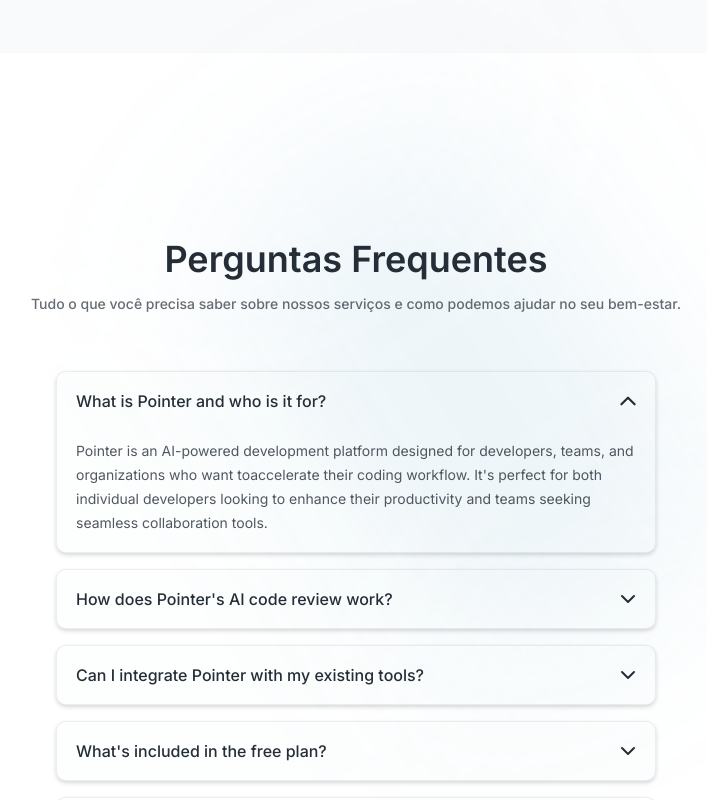
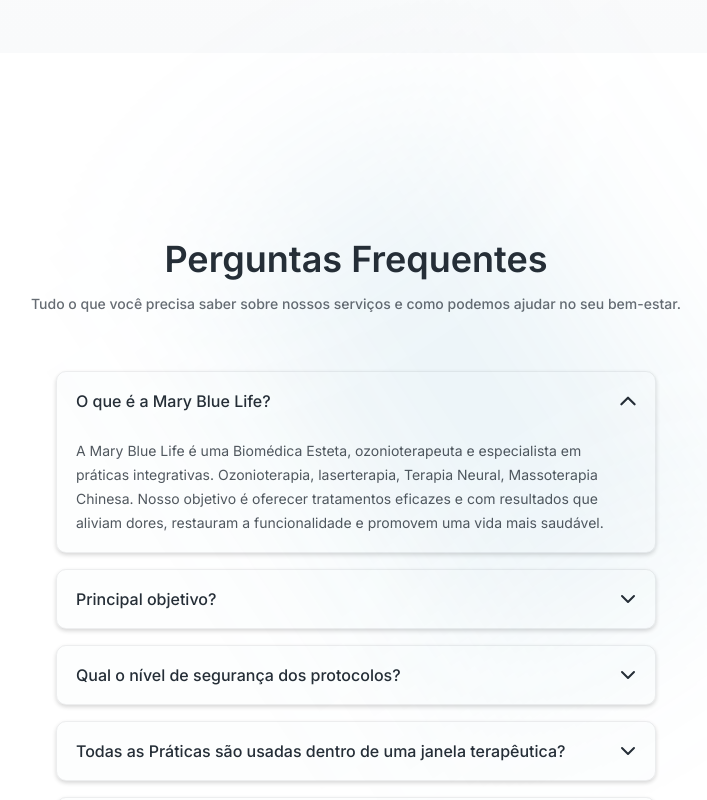
Before and after one commit to cldaniel101/mary-blue-lp, a React (Vite) app: page / in a window 1280 px wide. Both pictures are taken after a click on the element 640 px from the left and 7411 px from the top of the page. Shown: the part 7011-7811 px from the top of the page, without its empty margins (284-991 px from the left). Built offline with nearby package versions, Linux system fonts and the light colour scheme.

Commit message:
feat: atualização da seção FAQ com novas perguntas e respostas

```diff
--- a/src/components/faq-section.tsx
+++ b/src/components/faq-section.tsx
@@ -5,34 +5,74 @@
 
 const faqData = [
   {
-    question: "What is Pointer and who is it for?",
+    question: "O que é a Mary Blue Life?",
     answer:
-      "Pointer is an AI-powered development platform designed for developers, teams, and organizations who want toaccelerate their coding workflow. It's perfect for both individual developers looking to enhance their productivity and teams seeking seamless collaboration tools.",
+      "A Mary Blue Life é uma Biomédica Esteta, ozonioterapeuta e especialista em práticas integrativas. Ozonioterapia, laserterapia, Terapia Neural, Massoterapia Chinesa. Nosso objetivo é oferecer tratamentos eficazes e com resultados que aliviam dores, restauram a funcionalidade e promovem uma vida mais saudável.",
   },
   {
-    question: "How does Pointer's AI code review work?",
+    question: "Principal objetivo?",
     answer:
-      "Our AI analyzes your code in real-time, providing intelligent suggestions for improvements, catching potential bugs, and ensuring best practices. It learns from your coding patterns and adapts to your team's standards, making code reviews faster and more consistent.",
+      "Atender com as Práticas Integrativas disponíveis no SUS – (PNPIC), é um tratamento holístico, um olhar de forma integral, unindo saúde física, mental, emocional. Proporcionando saúde e bem-estar. Podendo considerar de tais patologias: Dores crônicas e tensões, Dores musculares e articulares (coluna, joelho, ombro, quadril, hérnia de disco), Fibromialgia, Processos inflamatórios, Lesões e recuperação funcional, Dores de cabeça e enxaqueca, Disfunção mitocondrial.",
   },
   {
-    question: "Can I integrate Pointer with my existing tools?",
+    question: "Qual o nível de segurança dos protocolos?",
     answer:
-      "Yes! Pointer offers one-click integrations with popular development tools including GitHub, GitLab, VS Code, Slack, and many more. Our MCP connectivity allows you to easily manage and configure server access across your entire development stack.",
+      "Nossos protocolos são seguros e individualizados. Antes de iniciar qualquer terapia, realizamos uma avaliação personalizada, explicando benefícios e possíveis limitações para cada quadro clínico.",
   },
   {
-    question: "What's included in the free plan?",
+    question: "Todas as Práticas são usadas dentro de uma janela terapêutica?",
     answer:
-      "The free plan includes real-time code suggestions, basic integrations, single MCP server connection, up to 2 AI coding agents, and Vercel deployments with Pointer branding. It's perfect for individual developers getting started.",
+      "Nossas terapias são consideradas seguras e de baixo risco, pois utilizam métodos integrativos que respeitam a fisiologia do corpo. Antes de qualquer procedimento, realizamos uma avaliação individualizada, identificando possíveis contraindicações e ajustando o protocolo para a sua condição e quadro clínico do paciente. \nO mais importante é que os tratamentos são conduzidos por profissionais habilitados. A aplicação dentro de uma janela terapêutica, garantindo que cada procedimento seja realizado com segurança, técnica e cuidado.",
   },
   {
-    question: "How do parallel coding agents work?",
+    question: "Quanto custa uma sessão?",
     answer:
-      "Our parallel coding agents can work on different parts of your codebase simultaneously, solving complex problems faster than traditional single-threaded approaches. You can launch multiple agents to handle different tasks like bug fixes, feature development, and code optimization concurrently.",
+      "Os valores são bem acessíveis, temos sessões a partir de R$150, o valor pode variar conforme a terapia indicada e a necessidade de cada paciente.",
   },
   {
-    question: "Is my code secure with Pointer?",
+    question: "Quantas sessões são necessárias?",
     answer:
-      "Absolutely. We use enterprise-grade security measures including end-to-end encryption, secure data transmission, and compliance with industry standards. Your code never leaves your secure environment without your explicit permission, and we offer on-premises deployment options for enterprise customers.",
+      "Depende do quadro clínico e da resposta individual. Em muitos pacientes, os primeiros resultados já aparecem nas primeiras sessões. Após a avaliação, indicamos um plano de tratamento adequado para cada caso clínico.",
+  },
+  {
+    question: "Preciso de encaminhamento médico para iniciar?",
+    answer:
+      "Necessariamente não, mas se o paciente já estiver com o diagnóstico médico, adianta bem a avaliação e o início da terapia mais apropriada para a sua necessidade.",
+  },
+  {
+    question: "Como agendar uma consulta?",
+    answer:
+      "Você pode agendar de forma prática pelo WhatsApp (95) 98407-8006 ou diretamente pelo botão disponível aqui no site.",
+  },
+  {
+    question: "Onde fica a clínica?",
+    answer:
+      "Nossa clínica está localizada em Boa Vista – Roraima, em um espaço acolhedor e preparado para oferecer conforto e segurança em cada atendimento.",
+  },
+  {
+    question: "Posso combinar terapias (ex.: Ozônio + Laser + Massoterapia)? Em que ordem costuma funcionar melhor?",
+    answer:
+      "Sim! As terapias integrativas podem ser associadas, porém precisa do olhar clínico e necessidade do quadro clínico do paciente. Isso de forma segura que ofereça resultados. Muitas vezes, a associação de métodos como ozonioterapia, laserterapia e massoterapia acelera o processo de alívio da dor, melhora a circulação e promove regeneração tecidual. A ordem e a escolha das terapias dependem de uma avaliação individualizada, considerando sua condição clínica, intensidade da dor e objetivos do tratamento.",
+  },
+  {
+    question: "Vocês usam Termo de Consentimento e registram parâmetros do procedimento? Como é a higiene e a calibração de equipamentos?",
+    answer:
+      "Sim. Em cada atendimento, seguimos um padrão rigoroso de biossegurança e ética profissional:\n- Termo de Consentimento – antes do início, explicamos de forma clara os benefícios, possíveis limitações e cuidados, garantindo que o paciente esteja plenamente informado e seguro.\n- Registro de parâmetros – todos os procedimentos são documentados, incluindo técnicas utilizadas, dosagens e respostas do paciente, para acompanhamento preciso da evolução.\n- Higiene e esterilização – utilizamos materiais devidamente esterilizados e seguimos protocolos de assepsia recomendados pelas normas de saúde.\n- Calibração e manutenção de equipamentos – nossos aparelhos passam por revisões e calibrações periódicas, assegurando eficácia, precisão e segurança em cada sessão.\nAssim, garantimos não apenas resultados reais, mas também tranquilidade e confiança para quem confia sua saúde à Mary Blue Life.",
+  },
+  {
+    question: "⏱️ Qual a duração da consulta/sessão?",
+    answer:
+      "A primeira consulta, com avaliação e explicação detalhada do protocolo, costuma durar entre 40 e 60 minutos. As sessões de tratamento variam conforme a terapia escolhida, mas geralmente ficam entre 30 e 50 minutos.",
+  },
+  {
+    question: "💳 Quais são as formas de pagamento?",
+    answer:
+      "Aceitamos:\n- Dinheiro\n- Pix\n- Cartões de crédito e débito (parcelamento sob consulta)\nNosso objetivo é oferecer facilidade e acessibilidade para que você tenha o melhor tratamento sem complicações.",
+  },
+  {
+    question: "📅 Qual é a política de remarcação e cancelamento?",
+    answer:
+      "Sabemos que imprevistos acontecem. Por isso:\n- As sessões podem ser remarcadas com até 24h de antecedência, sem custo.\n- Cancelamentos feitos em cima da hora podem implicar em cobrança parcial ou perda da sessão, dependendo do caso.\nEssa política existe para garantir a organização da agenda e o melhor atendimento para todos os pacientes.",
   },
 ]
 
@@ -71,7 +111,9 @@
         <div
           className={`px-5 transition-all duration-500 ease-out ${isOpen ? "pb-[18px] pt-2 translate-y-0" : "pb-0 pt-0 -translate-y-2"}`}
         >
-          <div className="text-foreground/80 text-sm font-normal leading-6 break-words">{answer}</div>
+          <div className="text-foreground/80 text-sm font-normal leading-6 break-words whitespace-pre-line">
+            {answer}
+          </div>
         </div>
       </div>
     </div>
```
